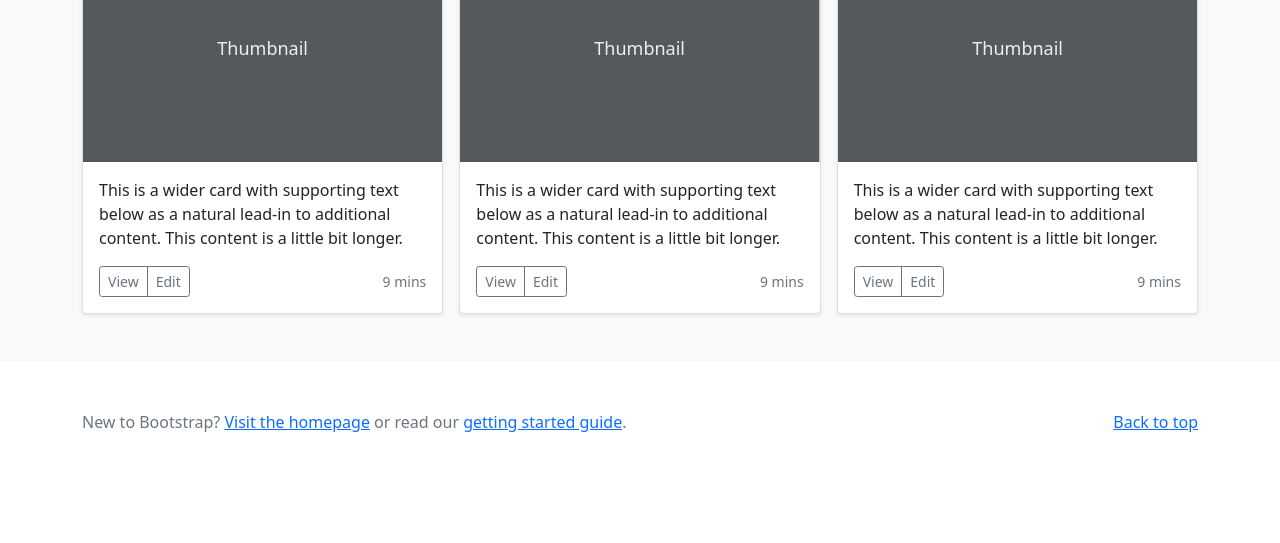
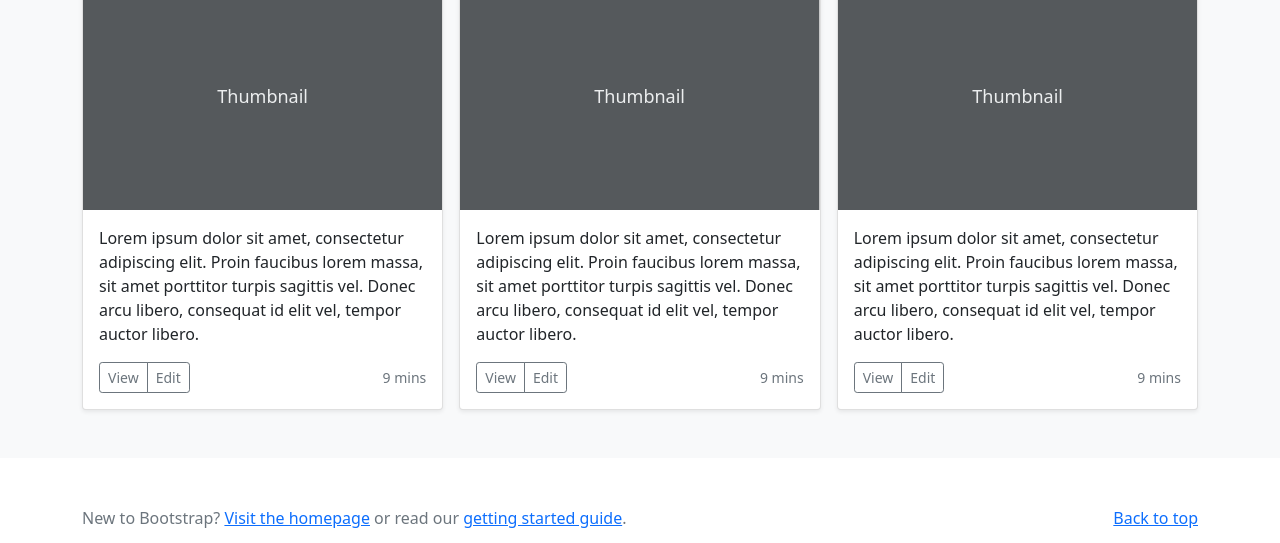
Before and after one commit to JWalcroft/Test, a plain HTML site: page Demo1.html in a window 1280 px wide. Shown: the part 1676-2219 px from the top of the page. Before the commit the page ends 2158 px from the top, so only its background shows below. Drawn offline with Linux system fonts and the light colour scheme; a script that the page names is missing.

Commit message:
Update Demo1.html

```diff
--- a/Demo1.html
+++ b/Demo1.html
@@ -99,7 +99,7 @@
                         <svg class="bd-placeholder-img card-img-top" width="100%" height="225" xmlns="http://www.w3.org/2000/svg" role="img" aria-label="Placeholder: Thumbnail" preserveAspectRatio="xMidYMid slice" focusable="false"><title>Placeholder</title><rect width="100%" height="100%" fill="#55595c" /><text x="50%" y="50%" fill="#eceeef" dy=".3em">Thumbnail</text></svg>
 
                         <div class="card-body">
-                            <p class="card-text">This is a wider card with supporting text below as a natural lead-in to additional content. This content is a little bit longer.</p>
+                            <p class="card-text">Lorem ipsum dolor sit amet, consectetur adipiscing elit. Proin faucibus lorem massa, sit amet porttitor turpis sagittis vel. Donec arcu libero, consequat id elit vel, tempor auctor libero.</p>
                             <div class="d-flex justify-content-between align-items-center">
                                 <div class="btn-group">
                                     <button type="button" class="btn btn-sm btn-outline-secondary">View</button>
@@ -115,7 +115,7 @@
                         <svg class="bd-placeholder-img card-img-top" width="100%" height="225" xmlns="http://www.w3.org/2000/svg" role="img" aria-label="Placeholder: Thumbnail" preserveAspectRatio="xMidYMid slice" focusable="false"><title>Placeholder</title><rect width="100%" height="100%" fill="#55595c" /><text x="50%" y="50%" fill="#eceeef" dy=".3em">Thumbnail</text></svg>
 
                         <div class="card-body">
-                            <p class="card-text">This is a wider card with supporting text below as a natural lead-in to additional content. This content is a little bit longer.</p>
+                            <p class="card-text">Lorem ipsum dolor sit amet, consectetur adipiscing elit. Proin faucibus lorem massa, sit amet porttitor turpis sagittis vel. Donec arcu libero, consequat id elit vel, tempor auctor libero.</p>
                             <div class="d-flex justify-content-between align-items-center">
                                 <div class="btn-group">
                                     <button type="button" class="btn btn-sm btn-outline-secondary">View</button>
@@ -136,7 +136,7 @@
                         <svg class="bd-placeholder-img card-img-top" width="100%" height="225" xmlns="http://www.w3.org/2000/svg" role="img" aria-label="Placeholder: Thumbnail" preserveAspectRatio="xMidYMid slice" focusable="false"><title>Placeholder</title><rect width="100%" height="100%" fill="#55595c" /><text x="50%" y="50%" fill="#eceeef" dy=".3em">Thumbnail</text></svg>
 
                         <div class="card-body">
-                            <p class="card-text">This is a wider card with supporting text below as a natural lead-in to additional content. This content is a little bit longer.</p>
+                            <p class="card-text">Lorem ipsum dolor sit amet, consectetur adipiscing elit. Proin faucibus lorem massa, sit amet porttitor turpis sagittis vel. Donec arcu libero, consequat id elit vel, tempor auctor libero.</p>
                             <div class="d-flex justify-content-between align-items-center">
                                 <div class="btn-group">
                                     <button type="button" class="btn btn-sm btn-outline-secondary">View</button>
@@ -152,7 +152,7 @@
                         <svg class="bd-placeholder-img card-img-top" width="100%" height="225" xmlns="http://www.w3.org/2000/svg" role="img" aria-label="Placeholder: Thumbnail" preserveAspectRatio="xMidYMid slice" focusable="false"><title>Placeholder</title><rect width="100%" height="100%" fill="#55595c" /><text x="50%" y="50%" fill="#eceeef" dy=".3em">Thumbnail</text></svg>
 
                         <div class="card-body">
-                            <p class="card-text">This is a wider card with supporting text below as a natural lead-in to additional content. This content is a little bit longer.</p>
+                            <p class="card-text">Lorem ipsum dolor sit amet, consectetur adipiscing elit. Proin faucibus lorem massa, sit amet porttitor turpis sagittis vel. Donec arcu libero, consequat id elit vel, tempor auctor libero.</p>
                             <div class="d-flex justify-content-between align-items-center">
                                 <div class="btn-group">
                                     <button type="button" class="btn btn-sm btn-outline-secondary">View</button>
@@ -166,9 +166,8 @@
                 <div class="col">
                     <div class="card shadow-sm">
                         <svg class="bd-placeholder-img card-img-top" width="100%" height="225" xmlns="http://www.w3.org/2000/svg" role="img" aria-label="Placeholder: Thumbnail" preserveAspectRatio="xMidYMid slice" focusable="false"><title>Placeholder</title><rect width="100%" height="100%" fill="#55595c" /><text x="50%" y="50%" fill="#eceeef" dy=".3em">Thumbnail</text></svg>
-
                         <div class="card-body">
-                            <p class="card-text">This is a wider card with supporting text below as a natural lead-in to additional content. This content is a little bit longer.</p>
+                            <p class="card-text">Lorem ipsum dolor sit amet, consectetur adipiscing elit. Proin faucibus lorem massa, sit amet porttitor turpis sagittis vel. Donec arcu libero, consequat id elit vel, tempor auctor libero.</p>
                             <div class="d-flex justify-content-between align-items-center">
                                 <div class="btn-group">
                                     <button type="button" class="btn btn-sm btn-outline-secondary">View</button>
```
